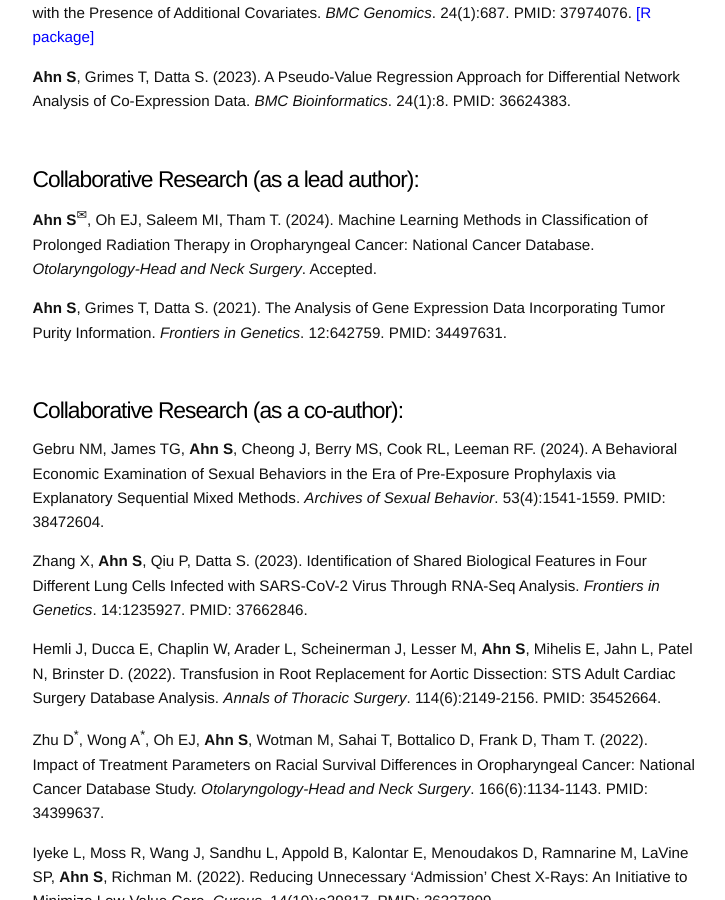
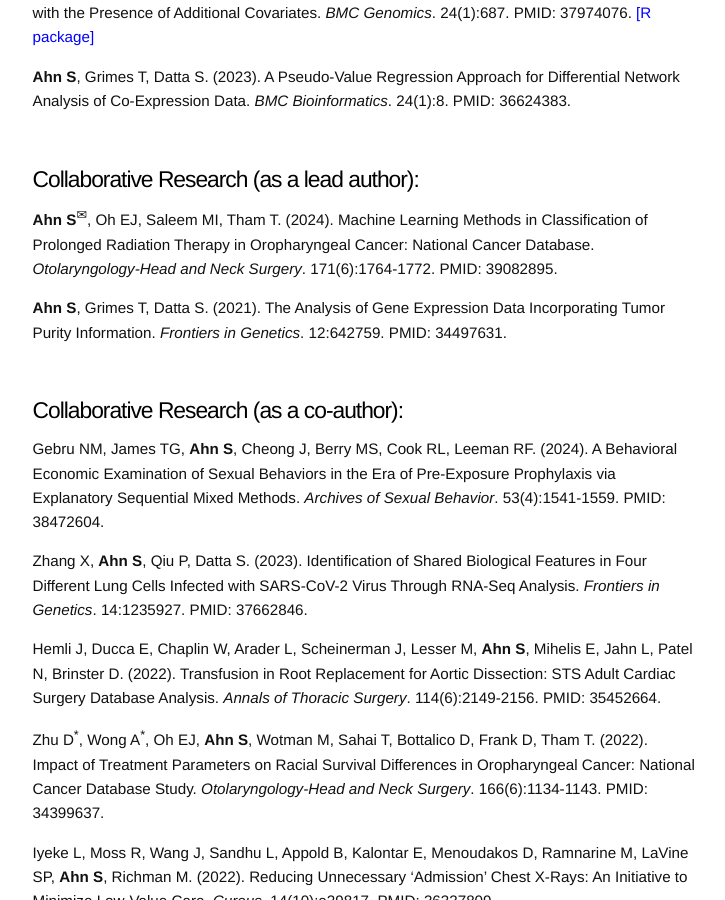
Before and after one commit to sjahnn/sjahnn.github.io, a Jekyll site: the page built from research.md, in a window 1280 px wide and 900 px high, scrolled down 543 px. Shown: the whole window, without its empty margins (275-1000 px from the left). Built offline with Jekyll 4.4.1, drawn with Linux system fonts in a browser that asks for light colours.

Commit message:
Update research.md

```diff
--- a/research.md
+++ b/research.md
@@ -51,7 +54,7 @@ Oh EJ, **Ahn S**, Tham T, Qian M. (2025+). Leveraging Two-Phase Data for Improve
 
 # Collaborative Research (as a lead author):
 **Ahn S**<sup><span>&#9993;</span></sup>, Oh EJ, Saleem MI, Tham T. (2024). Machine Learning Methods in Classification of Prolonged Radiation Therapy in Oropharyngeal Cancer: National Cancer Database. <br>
-*Otolaryngology-Head and Neck Surgery*. Accepted.
+*Otolaryngology-Head and Neck Surgery*. 171(6):1764-1772. PMID: 39082895.
 
 **Ahn S**, Grimes T, Datta S. (2021). The Analysis of Gene Expression Data Incorporating Tumor Purity Information. *Frontiers in Genetics*. 12:642759. PMID: 34497631.
 
```
Also changed, not shown: other parts of research.md (+3 -0 lines).
